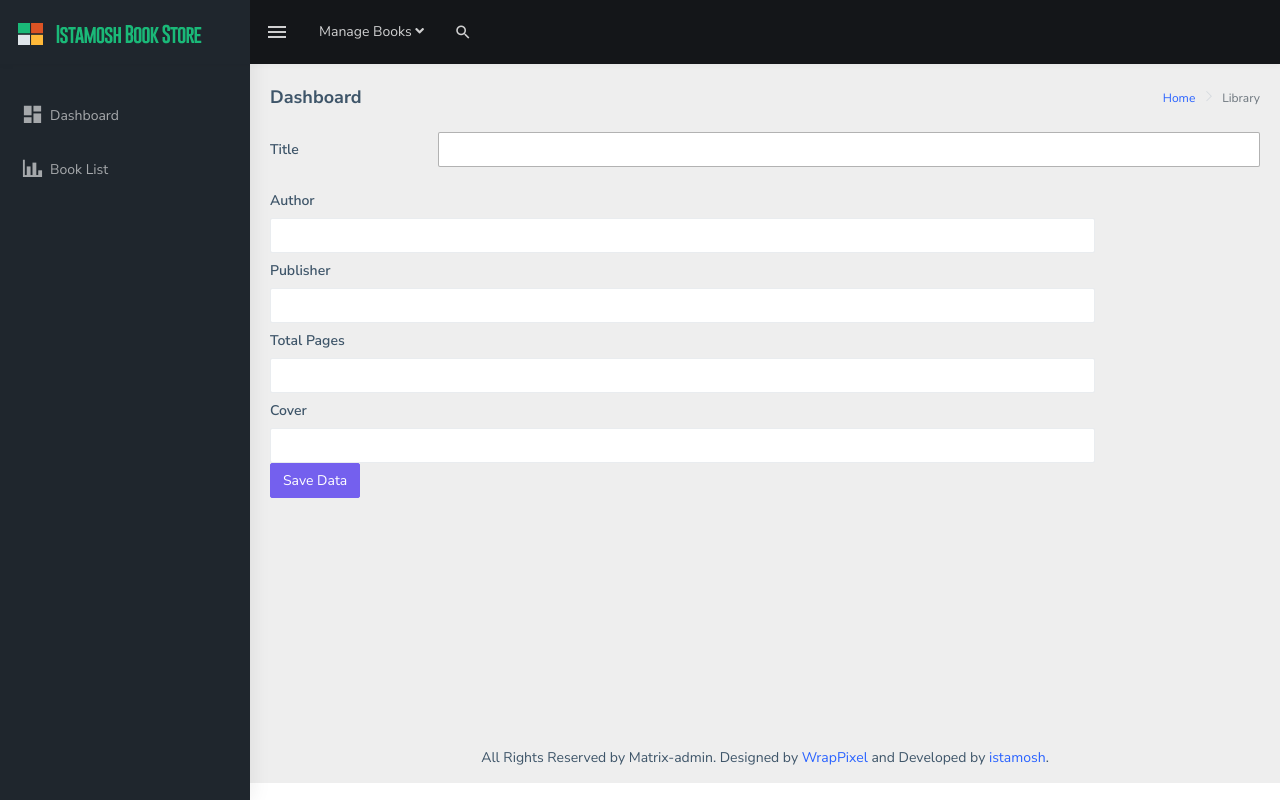
After one commit to istamosh/ci4-duta-academy, a CodeIgniter 4 app: the page made by app/Views/insert_new.php in a window 1280 px wide. The commit adds this page. Run offline with PHP 8.4 and a stand-in for CodeIgniter, Linux system fonts and the light colour scheme; the template is opened without the code that fills it, so the values that code supplies are empty; some libraries are stand-ins or nearby versions.

Commit message:
Added: database input form (for Create)

```diff
--- a/app/Config/Routes.php
+++ b/app/Config/Routes.php
@@ -19,3 +19,4 @@ $routes->get('/', 'Home');
 // makes localhost/book is designated at Book.php
 $routes->add('book', 'Book');
 $routes->add('home', 'Home');
+$routes->add('/book/new', 'Book::insert');
--- a/app/Controllers/Book.php
+++ b/app/Controllers/Book.php
@@ -5,6 +5,9 @@
         public function index() {
             return view('book_list');
         }
+        public function insert() {
+            return view('insert_new');
+        }
     }
     // custom controllers for books
     // flow goes from Routes -> this -> said file inside app\Views\ dir.
--- /dev/null
+++ b/app/Views/insert_new.php
@@ -0,0 +1,51 @@
+<!-- redirected from app/Controller/Book.php index() -->
+
+<!-- borrowing from layouts/matrix/ -->
+<?= $this->extend('layouts/matrix') ?>
+
+<!-- define content section -->
+<?= $this->section('content') ?>
+    <div class="row">
+        <div class="col">
+
+            <form action="/book/save" method="post">
+                <!-- cross site request forgery - hidden input field -->
+                <?= csrf_field(); ?>
+
+                <div class="row mb-3">
+                    <label for="title" class="col-sm-2 col-form-label">Title</label>
+                    <div class="col-sm-10">
+                        <input type="text" class="form-control" name="title" id="title" autofocus>
+                    </div>
+                </div>
+                <div class="row-mb-3">
+                    <label for="author" class="col-sm-2 col-form-label">Author</label>
+                    <div class="col-sm-10">
+                        <input type="text" class="form-control" name="author" id="author">
+                    </div>
+                </div>
+                <div class="row-mb-3">
+                    <label for="publisher" class="col-sm-2 col-form-label">Publisher</label>
+                    <div class="col-sm-10">
+                        <input type="text" class="form-control" name="publisher" id="publisher">
+                    </div>
+                </div>
+                <div class="row-mb-3">
+                    <label for="total_pages" class="col-sm-2 col-form-label">Total Pages</label>
+                    <div class="col-sm-10">
+                        <input type="text" class="form-control" name="total_pages" id="total_pages">
+                    </div>
+                </div>
+                <div class="row-mb-3">
+                    <label for="book_cover" class="col-sm-2 col-form-label">Cover</label>
+                    <div class="col-sm-10">
+                        <input type="text" class="form-control" name="book_cover" id="book_cover">
+                    </div>
+                </div>
+
+                <button type="submit" class="btn btn-primary">Save Data</button>
+            </form>
+
+        </div>
+    </div>
+<?= $this->endsection() ?>
--- a/app/Views/layouts/matrix.php
+++ b/app/Views/layouts/matrix.php
@@ -3,6 +3,7 @@
 <!-- changed all relpath from ../dist/ to ./templates/matrix-admin-bootstrap5/dist/ -->
 <!-- changed all relpath from ../assets/ to ./templates/matrix-admin-bootstrap5/assets/ -->
 <!-- emptying class="container-fluid" and then filled by: $this->renderSection('content') -->
+<!-- updated: when using relpath (./) causing misaligned target assets when the page has more than one dir (localhost/book/new will refer to /book/templates/... instead of /templates/...), changed by just using (/) -->
 
 <!DOCTYPE html>
 <html dir="ltr" lang="en">
@@ -21,18 +22,18 @@
     />
     <meta name="robots" content="noindex,nofollow" />
     <!-- custom title -->
-    <title>Our Book List</title>
+    <title>Book Store</title>
     <!-- Favicon icon -->
     <link
       rel="icon"
       type="image/png"
       sizes="16x16"
-      href="./templates/matrix-admin-bootstrap5/assets/images/favicon.png"
+      href="/templates/matrix-admin-bootstrap5/assets/images/favicon.png"
     />
     <!-- Custom CSS -->
-    <link href="./templates/matrix-admin-bootstrap5/assets/libs/flot/css/float-chart.css" rel="stylesheet" />
+    <link href="/templates/matrix-admin-bootstrap5/assets/libs/flot/css/float-chart.css" rel="stylesheet" />
     <!-- Custom CSS -->
-    <link href="./templates/matrix-admin-bootstrap5/dist/css/style.min.css" rel="stylesheet" />
+    <link href="/templates/matrix-admin-bootstrap5/dist/css/style.min.css" rel="stylesheet" />
     <!-- HTML5 Shim and Respond.js IE8 support of HTML5 elements and media queries -->
     <!-- WARNING: Respond.js doesn't work if you view the page via file:// -->
     <!--[if lt IE 9]>
@@ -79,7 +80,7 @@
                 <!--You can put here icon as well // <i class="wi wi-sunset"></i> //-->
                 <!-- Dark Logo icon -->
                 <img
-                  src="./templates/matrix-admin-bootstrap5/assets/images/logo-icon.png"
+                  src="/templates/matrix-admin-bootstrap5/assets/images/logo-icon.png"
                   alt="homepage"
                   class="light-logo"
                   width="25"
@@ -91,7 +92,7 @@
                 <!-- dark Logo text -->
                 <!-- custom logo text -->
                 <img
-                  src="./templates/matrix-admin-bootstrap5/assets/images/logo-store-text.png"
+                  src="/templates/matrix-admin-bootstrap5/assets/images/logo-store-text.png"
                   alt="homepage"
                   class="light-logo"
                 />
@@ -100,7 +101,7 @@
               <!-- <b class="logo-icon"> -->
               <!--You can put here icon as well // <i class="wi wi-sunset"></i> //-->
               <!-- Dark Logo icon -->
-              <!-- <img src="./templates/matrix-admin-bootstrap5/assets/images/logo-text.png" alt="homepage" class="light-logo" /> -->
+              <!-- <img src="/templates/matrix-admin-bootstrap5/assets/images/logo-text.png" alt="homepage" class="light-logo" /> -->
 
               <!-- </b> -->
               <!--End Logo icon -->
@@ -349,7 +350,7 @@
                   aria-expanded="false"
                 >
                   <img
-                    src="./templates/matrix-admin-bootstrap5/assets/images/users/1.jpg"
+                    src="/templates/matrix-admin-bootstrap5/assets/images/users/1.jpg"
                     alt="user"
                     class="rounded-circle"
                     width="31"
@@ -684,8 +685,10 @@
         <!-- footer -->
         <!-- ============================================================== -->
         <footer class="footer text-center">
-          All Rights Reserved by Matrix-admin. Designed and Developed by
-          <a href="https://www.wrappixel.com">WrapPixel</a>.
+          All Rights Reserved by Matrix-admin. Designed by
+          <a href="https://www.wrappixel.com">WrapPixel</a>
+          and Developed by
+          <a href="https://github.com/istamosh">istamosh</a>.
         </footer>
         <!-- ============================================================== -->
         <!-- End footer -->
@@ -701,27 +704,27 @@
     <!-- ============================================================== -->
     <!-- All Jquery -->
     <!-- ============================================================== -->
-    <script src="./templates/matrix-admin-bootstrap5/assets/libs/jquery/dist/jquery.min.js"></script>
+    <script src="/templates/matrix-admin-bootstrap5/assets/libs/jquery/dist/jquery.min.js"></script>
     <!-- Bootstrap tether Core JavaScript -->
-    <script src="./templates/matrix-admin-bootstrap5/assets/libs/bootstrap/dist/js/bootstrap.bundle.min.js"></script>
-    <script src="./templates/matrix-admin-bootstrap5/assets/libs/perfect-scrollbar/dist/perfect-scrollbar.jquery.min.js"></script>
-    <script src="./templates/matrix-admin-bootstrap5/assets/extra-libs/sparkline/sparkline.js"></script>
+    <script src="/templates/matrix-admin-bootstrap5/assets/libs/bootstrap/dist/js/bootstrap.bundle.min.js"></script>
+    <script src="/templates/matrix-admin-bootstrap5/assets/libs/perfect-scrollbar/dist/perfect-scrollbar.jquery.min.js"></script>
+    <script src="/templates/matrix-admin-bootstrap5/assets/extra-libs/sparkline/sparkline.js"></script>
     <!--Wave Effects -->
-    <script src="./templates/matrix-admin-bootstrap5/dist/js/waves.js"></script>
+    <script src="/templates/matrix-admin-bootstrap5/dist/js/waves.js"></script>
     <!--Menu sidebar -->
-    <script src="./templates/matrix-admin-bootstrap5/dist/js/sidebarmenu.js"></script>
+    <script src="/templates/matrix-admin-bootstrap5/dist/js/sidebarmenu.js"></script>
     <!--Custom JavaScript -->
-    <script src="./templates/matrix-admin-bootstrap5/dist/js/custom.min.js"></script>
+    <script src="/templates/matrix-admin-bootstrap5/dist/js/custom.min.js"></script>
     <!--This page JavaScript -->
-    <!-- <script src="./templates/matrix-admin-bootstrap5/dist/js/pages/dashboards/dashboard1.js"></script> -->
+    <!-- <script src="/templates/matrix-admin-bootstrap5/dist/js/pages/dashboards/dashboard1.js"></script> -->
     <!-- Charts js Files -->
-    <script src="./templates/matrix-admin-bootstrap5/assets/libs/flot/excanvas.js"></script>
-    <script src="./templates/matrix-admin-bootstrap5/assets/libs/flot/jquery.flot.js"></script>
-    <script src="./templates/matrix-admin-bootstrap5/assets/libs/flot/jquery.flot.pie.js"></script>
-    <script src="./templates/matrix-admin-bootstrap5/assets/libs/flot/jquery.flot.time.js"></script>
-    <script src="./templates/matrix-admin-bootstrap5/assets/libs/flot/jquery.flot.stack.js"></script>
-    <script src="./templates/matrix-admin-bootstrap5/assets/libs/flot/jquery.flot.crosshair.js"></script>
-    <script src="./templates/matrix-admin-bootstrap5/assets/libs/flot.tooltip/js/jquery.flot.tooltip.min.js"></script>
-    <script src="./templates/matrix-admin-bootstrap5/dist/js/pages/chart/chart-page-init.js"></script>
+    <script src="/templates/matrix-admin-bootstrap5/assets/libs/flot/excanvas.js"></script>
+    <script src="/templates/matrix-admin-bootstrap5/assets/libs/flot/jquery.flot.js"></script>
+    <script src="/templates/matrix-admin-bootstrap5/assets/libs/flot/jquery.flot.pie.js"></script>
+    <script src="/templates/matrix-admin-bootstrap5/assets/libs/flot/jquery.flot.time.js"></script>
+    <script src="/templates/matrix-admin-bootstrap5/assets/libs/flot/jquery.flot.stack.js"></script>
+    <script src="/templates/matrix-admin-bootstrap5/assets/libs/flot/jquery.flot.crosshair.js"></script>
+    <script src="/templates/matrix-admin-bootstrap5/assets/libs/flot.tooltip/js/jquery.flot.tooltip.min.js"></script>
+    <script src="/templates/matrix-admin-bootstrap5/dist/js/pages/chart/chart-page-init.js"></script>
   </body>
 </html>
```
